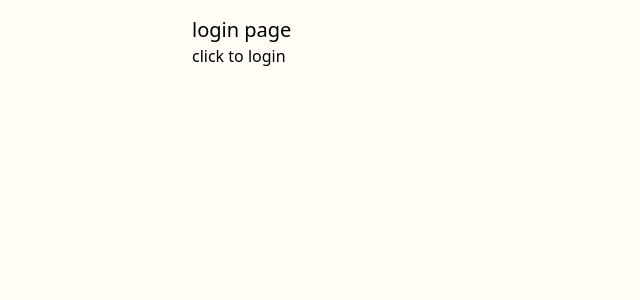
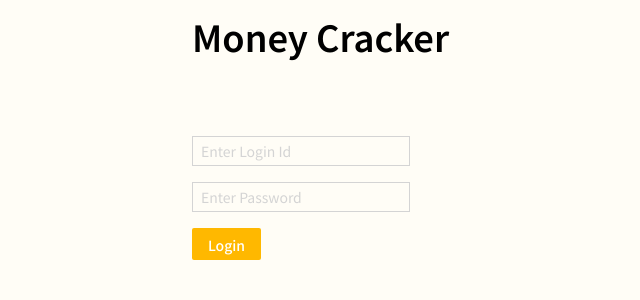
Before and after one commit to money-cracker/money-cracker-frontend, a React app: page /login in a window 1280 px wide. Shown: the top 300 px of the page, without its empty margins (224-864 px from the left). Built offline with nearby package versions, Linux system fonts and the light colour scheme.

Commit message:
edit login page

```diff
--- a/src/app/pages/LoginPage.tsx
+++ b/src/app/pages/LoginPage.tsx
@@ -1,4 +1,4 @@
-import React, { useContext, useEffect } from 'react'
+import React, { useContext, useEffect, useState } from 'react'
 import { AuthContext } from '../context/AuthContext'
 import { useNavigate } from 'react-router-dom'
 import { useLocalStorage } from '../../hook/useLocalStorage'
@@ -6,6 +6,8 @@ import { useLocalStorage } from '../../hook/useLocalStorage'
 const LoginPage = () => {
   const { setAuthenticated } = useContext(AuthContext)
   const [storedValue, setValue] = useLocalStorage('user', '')
+  const [loginId, setLoginId] = useState('')
+  const [password, setPassword] = useState('')
   const navigate = useNavigate()
 
   const handleLogin = () => {
@@ -22,8 +24,37 @@ const LoginPage = () => {
   }, [])
   return (
     <div className="page">
-      <div className="text-xl">login page</div>
-      <button onClick={() => handleLogin()}>click to login</button>
+      <div>
+        <div className="text-4xl font-semibold">Money Cracker</div>
+      </div>
+      <div className="mt-20">
+        <div className="mb-4">
+          <input
+            className="px-2 py-1 bg-transparent border border-neutral-300 focus:border-primary text-sm placeholder-neutral-300"
+            placeholder="Enter Login Id"
+            value={loginId}
+            onChange={(e) => {
+              setLoginId(e.target.value)
+            }}
+          />
+        </div>
+        <div className="mb-4">
+          <input
+            className="px-2 py-1 bg-transparent border border-neutral-300 focus:border-primary text-sm placeholder-neutral-300"
+            placeholder="Enter Password"
+            value={password}
+            onChange={(e) => {
+              setPassword(e.target.value)
+            }}
+          />
+        </div>
+        <button
+          className="px-4 py-1 rounded-sm bg-primary"
+          onClick={() => handleLogin()}
+        >
+          <span className="text-sm font-medium text-white">Login</span>
+        </button>
+      </div>
     </div>
   )
 }
--- a/src/index.html
+++ b/src/index.html
@@ -8,6 +8,12 @@
     <meta name="apple-touch-fullscreen" content="yes" />
     <meta name="apple-mobile-web-app-status-bar-style" content="white" />
     <meta name="apple-mobile-web-app-title" content="Money Cracker" />
+    <link rel="preconnect" href="https://fonts.googleapis.com" />
+    <link rel="preconnect" href="https://fonts.gstatic.com" crossorigin />
+    <link
+      href="https://fonts.googleapis.com/css2?family=Noto+Sans+KR:wght@100..900&display=swap"
+      rel="stylesheet"
+    />
     <link rel="apple-touch-icon" sizes="120x120" href="/asset/icons/120.png" />
     <link rel="apple-touch-icon" sizes="180x180" href="/asset/icons/180.png" />
     <link
--- a/src/styles/globals.css
+++ b/src/styles/globals.css
@@ -5,6 +5,7 @@
 body {
   margin: 0px;
   background-color: #fffdf6;
+  font-family: 'Noto Sans KR', sans-serif;
 }
 
 .App {
@@ -41,3 +42,7 @@ body {
   margin: 16px;
   padding-bottom: 3.5rem;
 }
+
+*:focus {
+  outline: none;
+}
--- a/tailwind.config.js
+++ b/tailwind.config.js
@@ -2,7 +2,12 @@
 module.exports = {
   content: ['./src/**/*.{html,js,ts,jsx,tsx}', './index.html'],
   theme: {
-    extend: {},
+    extend: {
+      colors: {
+        primary: '#FFB800',
+        secondary: '#6100FF',
+      },
+    },
   },
   plugins: [],
 }
```
